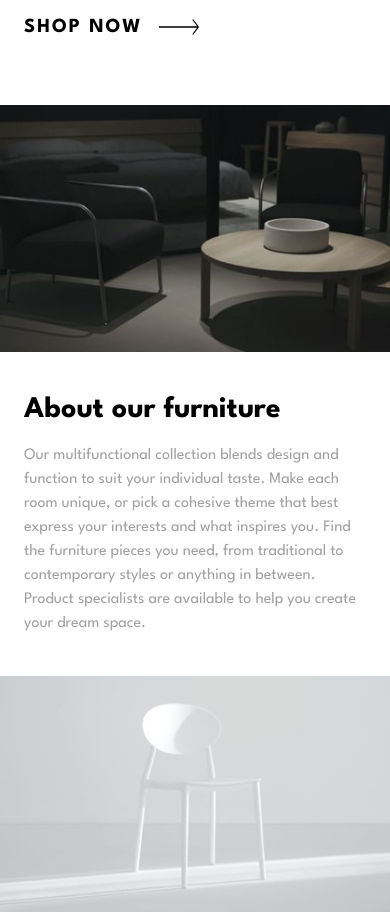
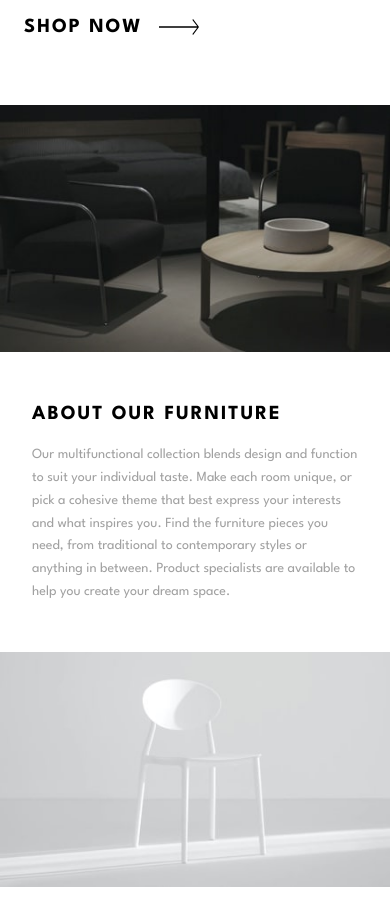
Before and after one commit to LINDECKER-Charles/FM_Room_Homepage, a website: page index.html in a window 390 px wide. Shown: the part 649-1561 px from the top of the page. After the commit the page ends 1536 px from the top, so only its background shows below. Drawn offline with Linux system fonts and the light colour scheme.

Commit message:
feat(responsive) : add last responsive contraint

```diff
--- a/css/input.css
+++ b/css/input.css
@@ -46,15 +46,15 @@
         @apply rotate-12;
     } */
 
-    article{
+    #main-section article{
         @apply flex flex-col px-6 py-10 gap-4 shrink-0 w-screen md:w-fit md:p-24 md:py-24 md:h-full md:justify-center;
     }
 
-    article h1{
+    #main-section article h1{
         @apply text-3xl font-bold md:text-4xl;
     }
 
-    article p {
+    #main-section article p {
         @apply text-grey-500 md:w-11/12;
     }
 
--- a/index.html
+++ b/index.html
@@ -13,8 +13,8 @@
   <link rel="stylesheet" href="./css/output.css">
   <script defer src="./js/script.js"></script>
 </head>
-<body class="font-sans">
-  <header class="relative flex flex-col md:flex-row md:items-stretch">
+<body class="font-sans md:h-screen">
+  <header class="relative flex flex-col md:flex-row md:items-stretch md:h-2/3">
     <div class="relative md:w-7/12">
       <figure class="w-full -z-10 h-full">
         <picture class="h-full">
@@ -96,26 +96,36 @@
       </section>
     </div>
   </header>
-  <main class="">
-    <figure class="w-full">
+  <main class="flex flex-col md:flex-row md:items-stretch md:h-1/3">
+
+    <figure class="w-full md:w-1/3">
       <picture>
-        <img class="w-full"
-        src="./assets/images/image-about-dark.jpg" alt="salon image">
+        <img
+          class="w-full h-full object-cover"
+          src="./assets/images/image-about-dark.jpg"
+          alt="salon image">
       </picture>
     </figure>
-    <article>
-      <h1>About our furniture</h1>
-      <p>Our multifunctional collection blends design and function to suit your individual taste.
-      Make each room unique, or pick a cohesive theme that best express your interests and what
-      inspires you. Find the furniture pieces you need, from traditional to contemporary styles
-      or anything in between. Product specialists are available to help you create your dream space.</p>
+
+    <article class="md:w-1/3 flex flex-col justify-center px-8 py-12">
+      <h1 class="text-xl md:text-2xl uppercase font-bold mb-4 tracking-widest">About our furniture</h1>
+      <p class="text-sm leading-relaxed text-grey-500">
+        Our multifunctional collection blends design and function to suit your individual taste.
+        Make each room unique, or pick a cohesive theme that best express your interests and what
+        inspires you. Find the furniture pieces you need, from traditional to contemporary styles
+        or anything in between. Product specialists are available to help you create your dream space.
+      </p>
     </article>
-    <figure class="w-full">
+
+    <figure class="w-full md:w-1/3">
       <picture>
-        <img class="w-full"
-        src="./assets/images/image-about-light.jpg" alt="chair image">
+        <img
+          class="w-full h-full object-cover"
+          src="./assets/images/image-about-light.jpg"
+          alt="chair image">
       </picture>
     </figure>
+
   </main>
   <footer>
     <div class="sr-only text-center text-xs">
```
Also changed, not shown: README.md, css/output.css, screenshot/screenshot-responsive.png, screenshot/screenshot.png.
